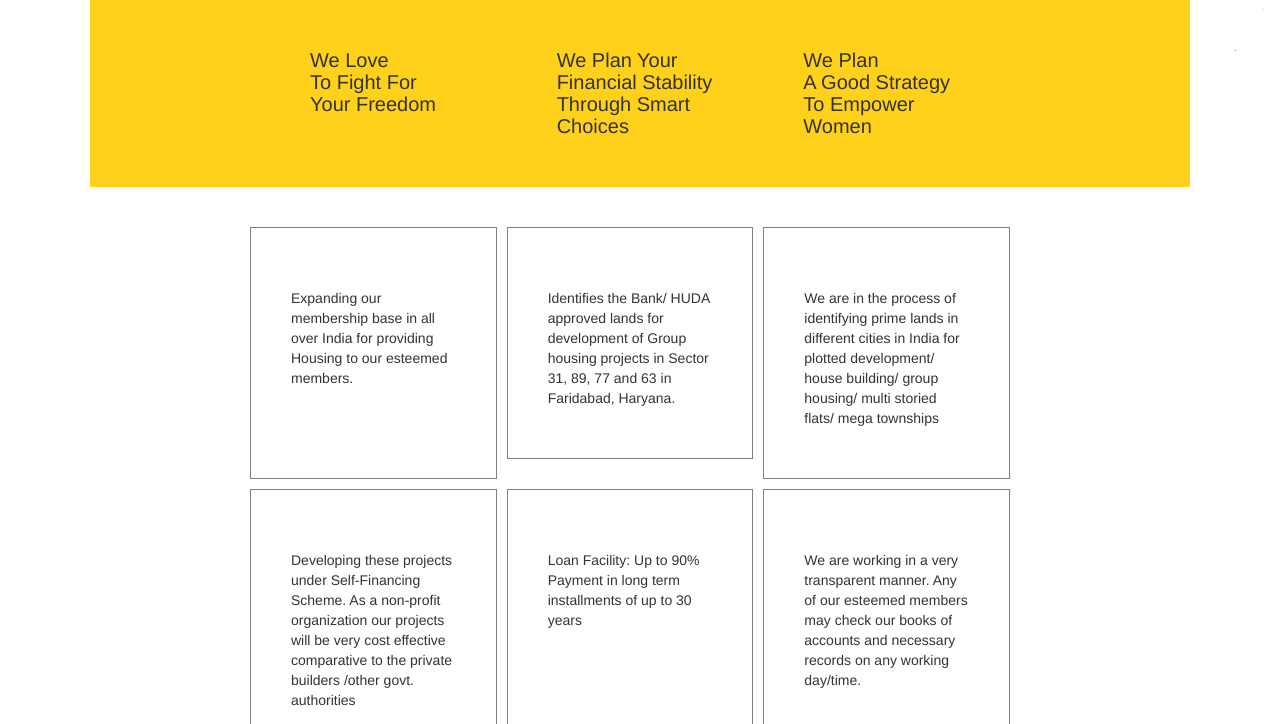
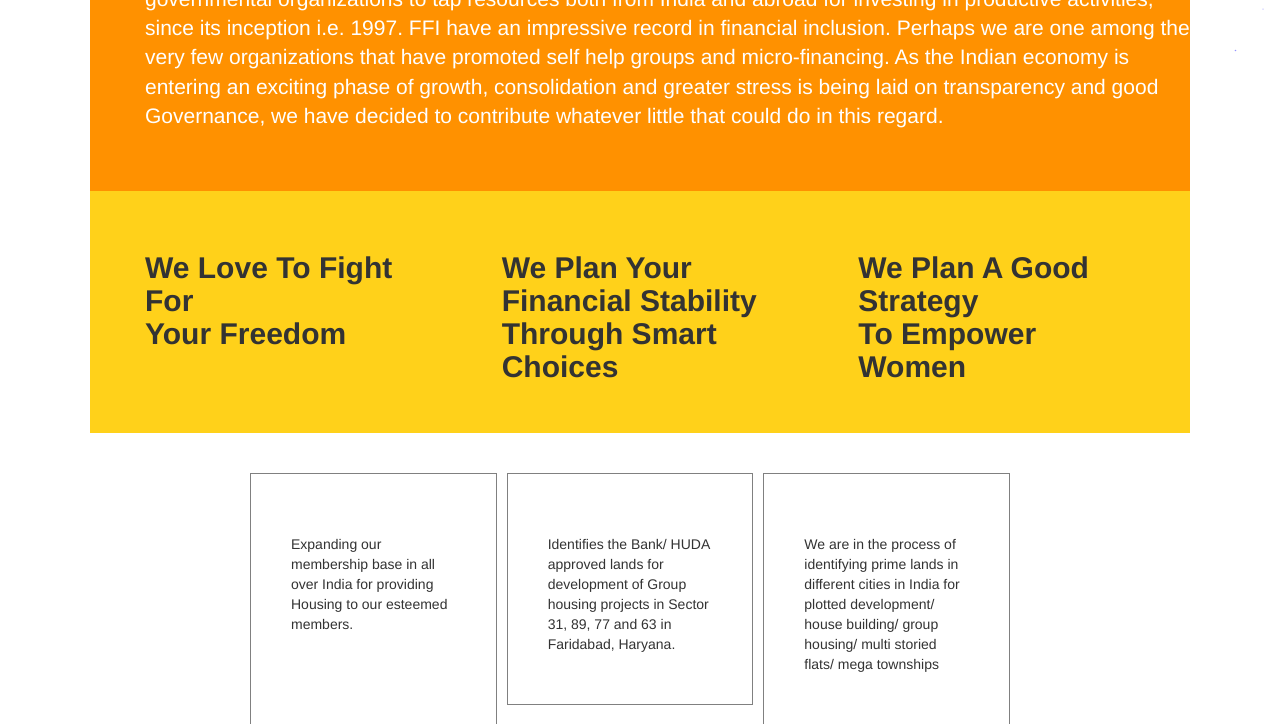
Before and after one commit to harshit8858/NHDO, a Django app: page / in a window 1280 px wide; the page is wider, and only the part inside the window is pictured. Shown: the part 746-1470 px from the top of that part. Run offline with Django 3.2, Linux system fonts and the light colour scheme; data comes from the database, SQL or seed files in the repository; both versions use the stored data as it was after the commit; some libraries are stand-ins or nearby versions.

Commit message:
final frontend done

```diff
--- a/templates/nhdo_main/index.html
+++ b/templates/nhdo_main/index.html
@@ -3,7 +3,7 @@
 
 <!--{{ request.user }}-->
 
-<div class="wrapper" style="background-image:url('https://i.imgur.com/DbxMNym.jpg'); background-size: cover; background-repeat: no-repeat; background-position: center center; margin-top:-20px;width:100% ">
+<div class="wrapper" style="background-image:url('https://successfullady.in/wp-content/uploads/2015/10/Women-empowerment.jpg'); background-size: cover; background-repeat: no-repeat; background-position: center center; margin-top:-20px;width:100%;height:500px;">
     <div>
       <article style="text-align:center; color:white; width:70%; margin: 0 auto;">
         <div>
@@ -12,13 +12,9 @@
 
           <!-- <h2 class="heading" style="font-size: 50px;">Forum for Financial Initiatives</h2> -->
           <b>
-              <h5 class="heading" style="font-size: 30px;">Housing for All by 2022</h5>
+              <!--<h5 class="heading" style="font-size: 30px;">Housing for All by 2022</h5>-->
 
             <br>
-
-            <p style="font-size: 20px;">Forum of Financial Initiatives (FFI) is an Autonomous Body, which has made deep inroads into economic, social and political landscape of the country.<br /><br />
-            FFI have successfully helped many individual, corporation and non-governmental organizations to tap resources both from India and abroad for investing in productive activities, since its inception i.e. 1997.<br /><br />
-            FFI have an impressive record in financial inclusion. Perhaps we are one among the very few organizations that have promoted self help groups and micro-financing. As the Indian economy is entering an exciting phase of growth, consolidation and greater stress is being laid on transparency and good Governance, we have decided to contribute whatever little that could do in this regard.</p>
 
             <br><br><br><br>
           </b>
@@ -28,20 +24,33 @@
     </div>
 </div>
 
+
+<div style="background-color:#ff9100">
+    <div class="container" style="width: ; margin: 0 auto;  ">
+        <div class="col-sm-12" style="padding:40px;">
+            <p class="lead" style="color:white">Forum of Financial Initiatives (FFI) is an Autonomous Body, which has made deep inroads into economic, social and political landscape of the country.
+            FFI have successfully helped many individual, corporation and non-governmental organizations to tap resources both from India and abroad for investing in productive activities, since its inception i.e. 1997.
+            FFI have an impressive record in financial inclusion. Perhaps we are one among the very few organizations that have promoted self help groups and micro-financing. As the Indian economy is entering an exciting phase of growth, consolidation and greater stress is being laid on transparency and good Governance, we have decided to contribute whatever little that could do in this regard.
+            </p>
+        </div>
+    </div>
+</div>
+
+
 <div style="background-color:#ffd11a">
-    <div class="container" style="width: 70%; margin: 0 auto;  ">
+    <div class="container" style="width: 100%; margin: 0 auto;  ">
         <div class="col-sm-12 col-md-4 col-lg-4 col-xs-12" style="padding:40px;">
-            <h6 class="heading " style="font-size: 20px;">We Love<br>To Fight For<br>Your Freedom<br><br></h6>
+            <h2 class="heading " style=";"><b>We Love To Fight For<br>Your Freedom</b><br><br></h2>
         </div>
         <div class="col-sm-12 col-md-4 col-lg-4 col-xs-12" style="padding:40px;">
-            <h6 class="heading " style="font-size: 20px;">
-                We Plan Your <br>Financial Stability <br>Through Smart Choices
-            </h6>
+            <h2 class="heading " style=";">
+                <b>We Plan Your Financial Stability <br>Through Smart Choices</b>
+            </h2>
         </div>
         <div class="col-sm-12 col-md-4 col-lg-4 col-xs-12" style="padding:40px;">
-            <h6 class="heading " style="font-size: 20px;">
-                We Plan <br>A Good Strategy <br>To Empower Women
-            </h6>
+            <h2 class="heading " style="">
+                <b>We Plan A Good Strategy <br>To Empower Women</b>
+            </h2>
         </div>
     </div>
 </div>
@@ -84,9 +93,16 @@
         </div>
 </div>
 
+{% if request.user.is_authenticated %}
     <div class="panel panel-primary" style="">
-        <iframe src="https://www.google.com/maps/embed?pb=!1m18!1m12!1m3!1d3504.6910370127384!2d77.24837431508071!3d28.549004982450757!2m3!1f0!2f0!3f0!3m2!1i1024!2i768!4f13.1!3m3!1m2!1s0x390ce3de9c8c4cb1%3A0x2cd1df625914b46c!2sNational+Housing+Development+Organisation+(NHDO)!5e0!3m2!1sen!2sin!4v1510055217012" width="800" height="450" frameborder="0" style="border:0" allowfullscreen ></iframe>
+        <iframe src="https://www.google.com/maps/embed?pb=!1m18!1m12!1m3!1d3504.6910370127384!2d77.24837431508071!3d28.549004982450757!2m3!1f0!2f0!3f0!3m2!1i1024!2i768!4f13.1!3m3!1m2!1s0x390ce3de9c8c4cb1%3A0x2cd1df625914b46c!2sNational+Housing+Development+Organisation+(NHDO)!5e0!3m2!1sen!2sin!4v1510055217012" width="805" height="450" frameborder="0" style="border:0" allowfullscreen ></iframe>
     </div>
+
+{% else %}
+    <div class="panel panel-primary" style="">
+        <iframe src="https://www.google.com/maps/embed?pb=!1m18!1m12!1m3!1d3504.6910370127384!2d77.24837431508071!3d28.549004982450757!2m3!1f0!2f0!3f0!3m2!1i1024!2i768!4f13.1!3m3!1m2!1s0x390ce3de9c8c4cb1%3A0x2cd1df625914b46c!2sNational+Housing+Development+Organisation+(NHDO)!5e0!3m2!1sen!2sin!4v1510055217012" width="1098" height="450" frameborder="0" style="border:0" allowfullscreen ></iframe>
+    </div>
+{% endif %}
 
 <div class="panel panel-warning" style="width:400px;">
     <div class="panel-heading" style="width:400px;">
```
Also changed, not shown: templates/nhdo_main/about.html (+76 -27 lines), templates/nhdo_main/contact.html (+5 -5 lines), db.sqlite3.
